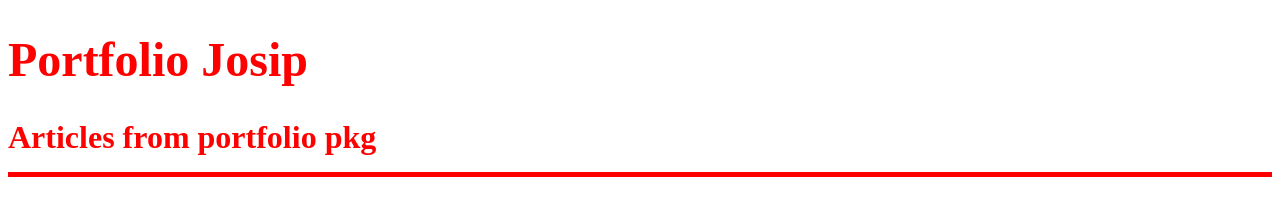
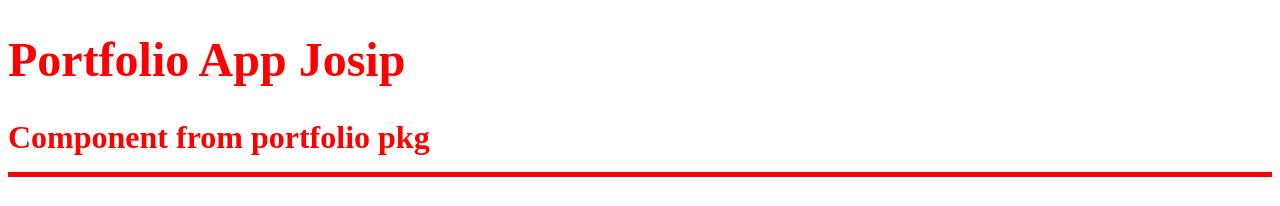
Before and after one commit to neno/turbo-astro, an Astro site in the folder apps/portfolio-josip-anic/: page /portfolio in a window 1280 px wide. Built offline with nearby package versions, Linux system fonts and the light colour scheme; Astro itself is replaced by a stand-in of ours.

Commit message:
Update titles

```diff
--- a/apps/portfolio-josip-anic/src/components/PortfolioPosts.astro
+++ b/apps/portfolio-josip-anic/src/components/PortfolioPosts.astro
@@ -5,7 +5,7 @@ import Posts from '@repo/portfolio/Posts.astro';
 const posts = await getCollection('posts');
 ---
 
-<h1>Portfolio Josip</h1>
+<h1>Portfolio App Josip</h1>
 <Posts posts={posts} />
 
 <style>
--- a/apps/portfolio-nenad-brcic/src/components/PortfolioPosts.astro
+++ b/apps/portfolio-nenad-brcic/src/components/PortfolioPosts.astro
@@ -5,7 +5,7 @@ import Posts from '@repo/portfolio/Posts.astro';
 const posts = await getCollection('posts');
 ---
 
-<h1>Portfolio Nenad</h1>
+<h1>Portfolio App Nenad</h1>
 <Posts posts={posts.reverse()} />
 
 <style>
--- a/packages/portfolio/src/components/Posts.astro
+++ b/packages/portfolio/src/components/Posts.astro
@@ -13,7 +13,7 @@ interface Props {
 const { posts } = Astro.props;
 ---
 
-<H1 text='Articles from portfolio pkg' />
+<H1 text='Component from portfolio pkg' />
 {
   posts.map((post) => (
     <div>
```
